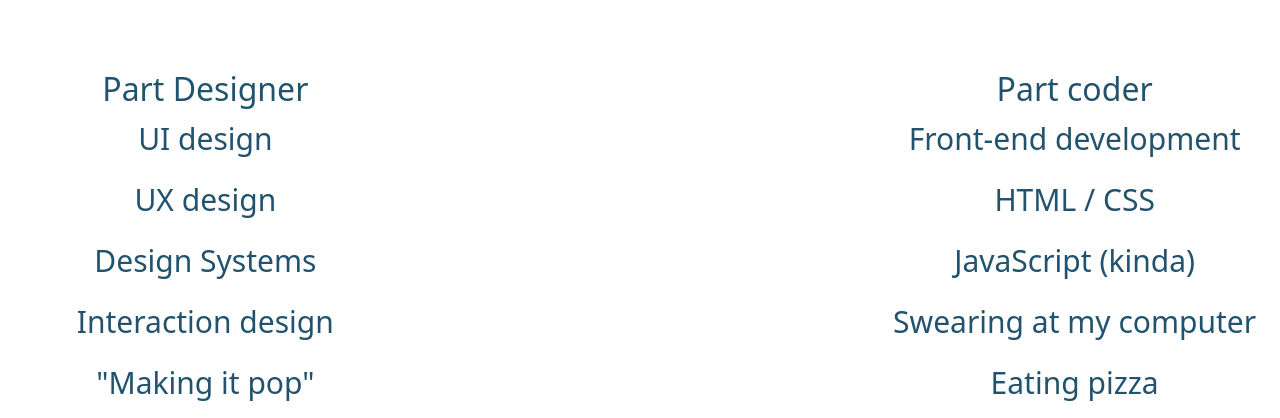
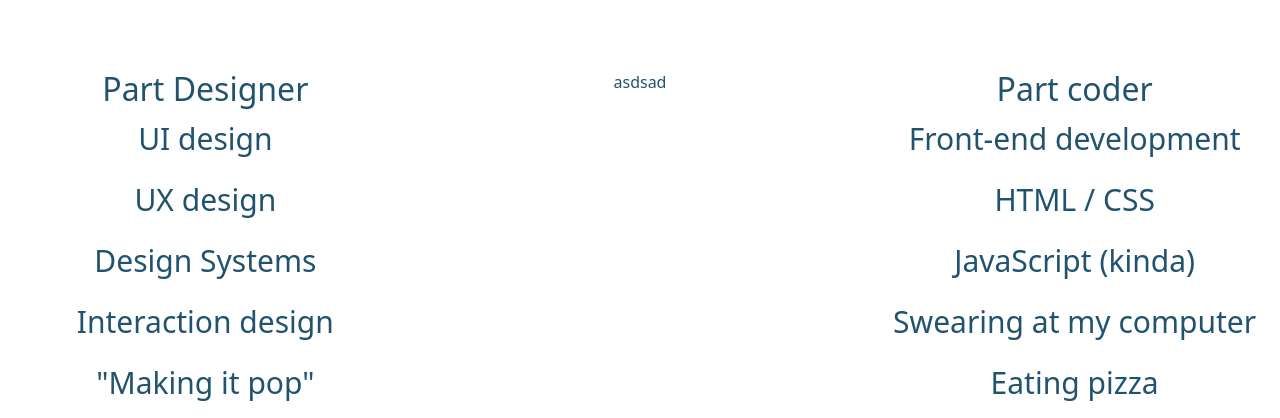
Before and after one commit to furkancak1r/Angular-mfcsite, an Angular app: page /about in a window 1280 px wide. Shown: the part 791-1209 px from the top of the page. Built offline with nearby package versions, Linux system fonts and the light colour scheme.

Commit message:
npm-i-animate.css

```diff
--- a/package.json
+++ b/package.json
@@ -18,6 +18,7 @@
     "@angular/platform-browser": "~13.3.0",
     "@angular/platform-browser-dynamic": "~13.3.0",
     "@angular/router": "~13.3.0",
+    "animate.css": "^4.1.1",
     "bootstrap": "^5.1.3",
     "rxjs": "~7.5.0",
     "tslib": "^2.3.0",
--- a/src/app/components/about/about/about.component.html
+++ b/src/app/components/about/about/about.component.html
@@ -29,7 +29,9 @@
       <p>"Making it pop"</p>
     </div>
   </div>
-  <div class="col-md-4" style="text-align: center; align-items: center"></div>
+  <div class="col-md-4" style="text-align: center; align-items: center">
+    asdsad
+  </div>
   <div class="col-md-4" style="text-align: center; align-items: center">
     <h2>Part coder</h2>
     <div style="font-size: 30px">
```
Also changed, not shown: 1 other file (tests, documents, lock files or other folders).
